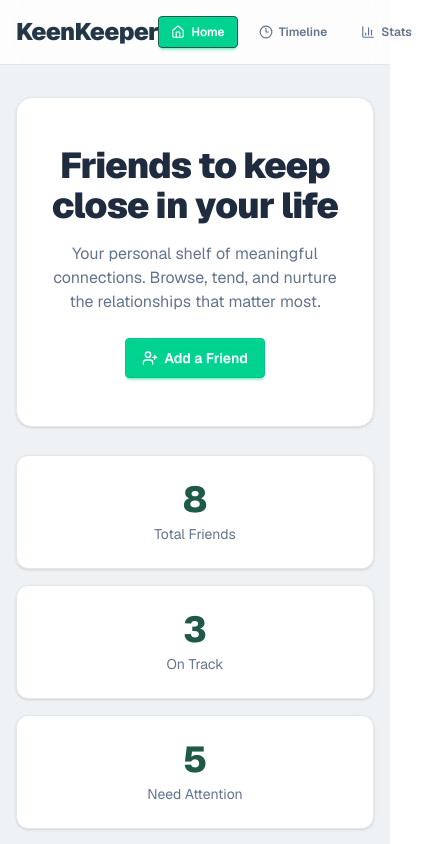
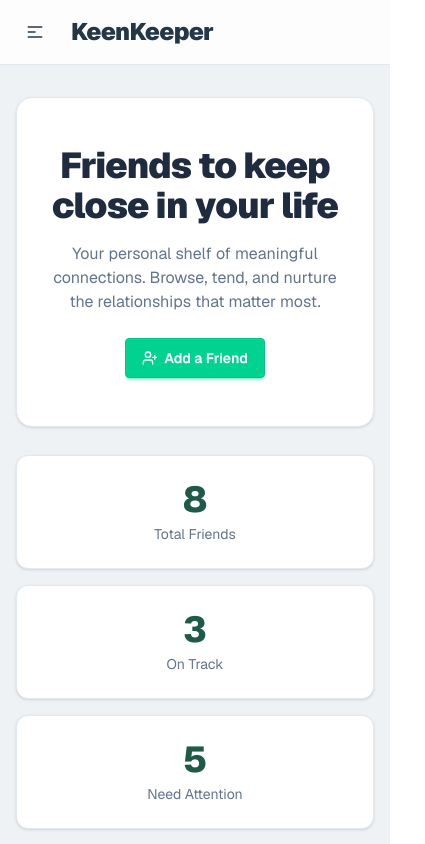
Before and after one commit to anisa-akter/b13-a7-keen-keeper, a Next.js app: page / in a window 390 px wide. Shown: the top 844 px of the page, 425 px wide, since content can reach past the window. Built offline with nearby package versions, Linux system fonts and the light colour scheme.

Commit message:
Refactor Navbar component for improved layout and responsiveness

```diff
--- a/components/layout/Navbar.jsx
+++ b/components/layout/Navbar.jsx
@@ -9,32 +9,72 @@
 
   return (
     <header className="border-b border-slate-200 bg-white/85 backdrop-blur">
-      <div className="mx-auto flex h-16 w-full max-w-6xl items-center justify-between px-4 sm:px-6 lg:px-8">
-        <Link href="/" className="text-2xl font-black tracking-tight text-[#243746]">
-          KeenKeeper
-        </Link>
-
-        <nav className="flex items-center gap-2">
+      <div className="navbar mx-auto w-full max-w-6xl px-2 sm:px-6 lg:px-8">
+        <div className="navbar-start">
+          <div className="dropdown lg:hidden">
+            <button tabIndex={0} className="btn btn-ghost" aria-label="Open navigation menu">
+              <svg
+                xmlns="http://www.w3.org/2000/svg"
+                className="h-5 w-5"
+                fill="none"
+                viewBox="0 0 24 24"
+                stroke="currentColor"
+              >
+                <path strokeLinecap="round" strokeLinejoin="round" strokeWidth="2" d="M4 6h16M4 12h8m-8 6h16" />
+              </svg>
+            </button>
+            <ul
+              tabIndex={0}
+              className="menu menu-sm dropdown-content z-1 mt-3 w-56 rounded-box border border-slate-200 bg-base-100 p-2 shadow"
+            >
               {navItems.map((item) => {
                 const isActive = pathname === item.href;
                 const Icon = item.icon;
 
                 return (
+                  <li key={item.href}>
                     <Link
-                key={item.href}
+                      href={item.href}
+                      className={isActive ? "active bg-success text-white" : "text-slate-700"}
+                    >
+                      <Icon size={14} />
+                      {item.label}
+                    </Link>
+                  </li>
+                );
+              })}
+            </ul>
+          </div>
+
+          <Link href="/" className="btn btn-ghost px-2 text-2xl font-black tracking-tight text-[#243746]">
+            KeenKeeper
+          </Link>
+        </div>
+
+        <div className="navbar-end hidden lg:flex">
+          <ul className="menu menu-horizontal gap-2 px-1">
+            {navItems.map((item) => {
+              const isActive = pathname === item.href;
+              const Icon = item.icon;
+
+              return (
+                <li key={item.href}>
+                  <Link
                     href={item.href}
                     className={`btn btn-sm border transition-colors ${
                       isActive
                         ? "btn-success text-white border-[#1f5a49]"
-                    : "btn-ghost border-transparent text-slate-500 hover:border-slate-200 hover:bg-slate-100"
+                        : "btn-ghost border-transparent text-slate-600 hover:border-slate-200 hover:bg-slate-100"
                     }`}
                   >
                     <Icon size={14} />
                     {item.label}
                   </Link>
+                </li>
               );
             })}
-        </nav>
+          </ul>
+        </div>
       </div>
     </header>
   );
```
Lines whose indentation alone changed are shown as unchanged.
